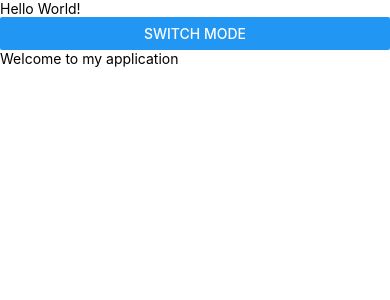
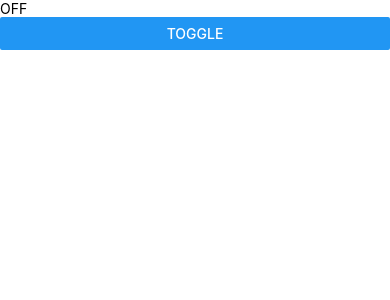
Before and after one commit to Pecuchova/FProject, a React Native app: screen / in a window 390 px wide. Shown: the top 300 px of the page. Built offline with nearby package versions, Linux system fonts and the light colour scheme.

Commit message:
custom hook

```diff
--- a/App.js
+++ b/App.js
@@ -1,41 +1,22 @@
-import React, {useState} from 'react';
-import {SafeAreaView, Text, Button, View} from 'react-native';
+import React from 'react';
 
-// Import the ThemeContext from the context folder
-import {ThemeContext} from './contexts/ThemeContext';
-
-// Import the HomeScreen component from the components folder
-import HomeScreen from './components/HomeScreen/HomeScreen';
-
-// Define the App component
-const App = () => {
-  // Use the useState hook to create a new state variable called isDarkMode, which starts off as false
-  const [isDarkMode, setIsDarkMode] = useState(false);
-
-  // Define a function called toggleTheme that toggles the value of isDarkMode
-  const toggleTheme = () => {
-    setIsDarkMode(!isDarkMode);
-  };
+import {Button, SafeAreaView, Text} from 'react-native';
+import useToggle from './customHooks/useToggle'; // Import the custom hook
 
   // Render the App component
-  return (
-    // Render a ThemeContext.Provider component, which provides the value of isDarkMode to any child components that consume the ThemeContext
-    <ThemeContext.Provider value={isDarkMode}>
-      {/* Render a SafeAreaView component to ensure content is safe from notches and other device variations */}
-      <SafeAreaView>
-        {/* Render a View component with a background color that depends on the value of isDarkMode */}
-        <View style={{backgroundColor: isDarkMode ? '#222222' : '#ffffff'}}>
-          {/* Render a Text component that says "Hello World!" */}
-          <Text>Hello World!</Text>
-          {/* Render a Button component that toggles the value of isDarkMode when pressed */}
-          <Button title={'Switch Mode'} onPress={toggleTheme} />
-        </View>
-        {/* Render the HomeScreen component */}
-        <HomeScreen />
-      </SafeAreaView>
-    </ThemeContext.Provider>
-  );
-};
+    const App = () => {
+      // Call the custom hook and get the current value of the boolean state and the toggle function to update the state
+      const [isOn, toggleIsOn] = useToggle(false);
+
+      return (
+        <SafeAreaView>
+          <Text>{isOn ? 'ON' : 'OFF'}</Text>
+          {/* Display the current value of the boolean state */}
+          <Button title={'Toggle'} onPress={toggleIsOn} />
+          {/* Render a button that calls the toggle function when pressed */}
+        </SafeAreaView>
+      );
+    };
 
 // Export the App component as the default export of the module.
 export default App;
--- /dev/null
+++ b/customHooks/useToggle.js
@@ -0,0 +1,16 @@
+import {useState} from 'react';
+
+// Define the custom hook function and set an optional initial value for the boolean state
+const useToggle = (initialValue = false) => {
+  // Call the `useState` hook to create a new state variable called `value` and a function called `setValue` that can be used to update the state
+  const [value, setValue] = useState(initialValue);
+
+  // Define a function called `toggle` that toggles the boolean state value
+  const toggle = () => {
+    // Call `setValue` and pass in the opposite of the current `value` to toggle the state
+    setValue(!value);
+  };
+  return [value, toggle]; // Return an array containing the current `value` of the boolean state and the `toggle` function
+};
+
+export default useToggle; // Export the custom hook function
```
